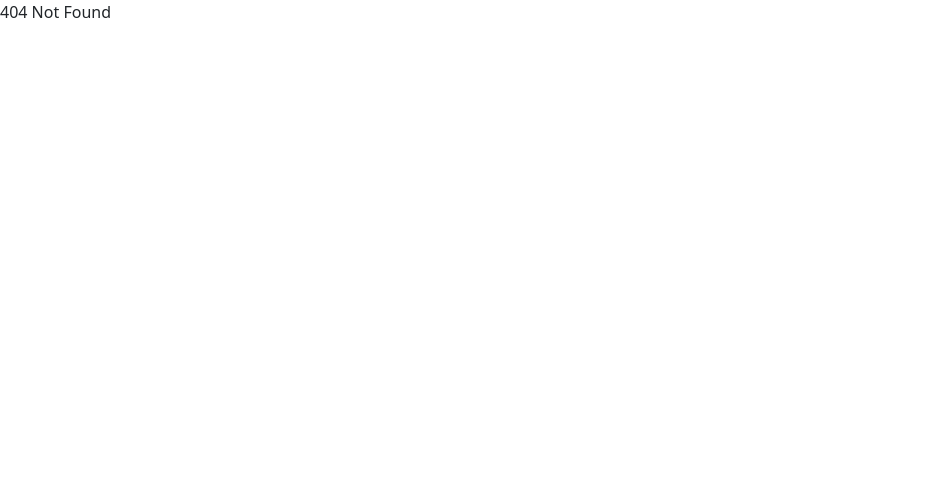
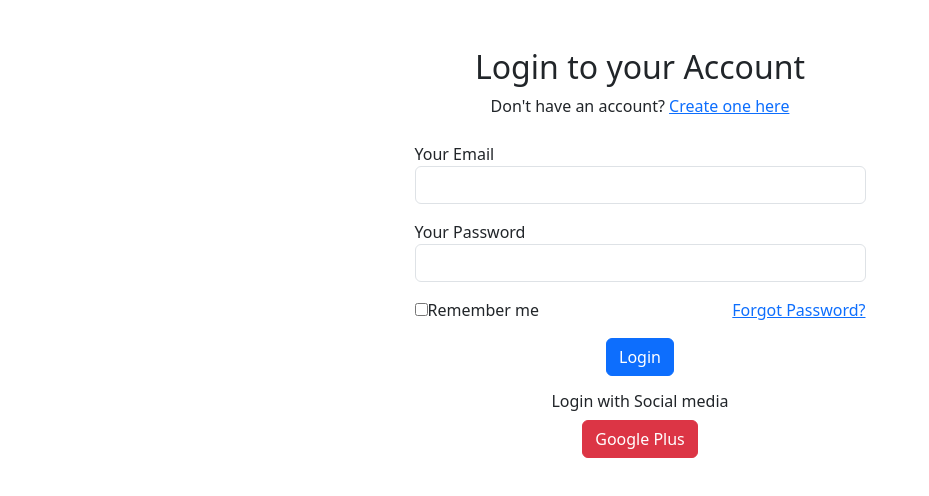
Before and after one commit to BeelzeBub2809/THHEdu, a React (Create React App) app in the folder client/: page /login in a window 1280 px wide. Before the commit this address had no page. Shown: the top 496 px of the page, without its empty margins (0-929 px from the left). Built offline with nearby package versions, Linux system fonts and the light colour scheme.

Commit message:
implement front end login page

```diff
--- a/client/src/App.js
+++ b/client/src/App.js
@@ -1,15 +1,15 @@
 import { BrowserRouter as Router, Routes, Route } from 'react-router-dom';
 import PageNotFound from './app/error/page-not-found';
-import DefaultLayoutAdmin from './app/shared/layouts/admin/default-layout.admin'
-import LandingPage from './app/shared/layouts/common/landingPage';
+import DefaultLayoutManager from './app/shared/layouts/manager/default-layout.manager';
+import AuthRoutes from './app/auth/auth.routes'
 function App() {
   return (
     <Router>
       <div className='App'>
         <Routes>
-          <Route path='/' element = {<LandingPage/>} />
-          <Route path='/*' element={<PageNotFound/>} />
-          <Route path = 'manager/*' element = {< DefaultLayoutAdmin/>} />
+          <Route path='/*' element = {<AuthRoutes/>} />
+          <Route path='*' element={<PageNotFound/>} />
+          <Route path = '/manager/*' element = {< DefaultLayoutManager/>} />
         </Routes>
       </div>
     </Router>
--- /dev/null
+++ b/client/src/app/auth/auth.routes.js
@@ -0,0 +1,18 @@
+import { Routes, Route } from 'react-router-dom';
+import LandingPage from '../shared/layouts/common/landingPage';
+import LoginPage from './pages/login/login.page';
+import RegisterPage from './pages/register/register.page';
+import PageNotFound from '../error/page-not-found';
+
+function AuthRoutes(){
+    return (
+        <Routes>
+            <Route path="/" element={<LandingPage/>} />
+            <Route path="/login" element={<LoginPage/>} />
+            <Route path="/register" element={<RegisterPage/>} />
+            <Route path="/*" element={<PageNotFound />} />
+        </Routes>
+    )
+}
+
+export default AuthRoutes;
--- /dev/null
+++ b/client/src/app/auth/pages/login/login.page.jsx
@@ -0,0 +1,52 @@
+import React from "react";
+import {link} from '../../../core/constants/link';
+
+export default function LoginPage() {
+    return (
+        <div className="container page-wrapper">
+            <div className="account-form row justify-content-center">
+                <div className="col-md-6 col-lg-5">
+                    <div className="account-head text-center mb-4">
+                        <a href="#"><img src="" /></a>
+                    </div>
+                    <div className="account-form-inner">
+                        <div className="account-container">
+                            <div className="heading-bx left text-center mb-4">
+                                <h2 className="title-head">Login to your <span>Account</span></h2>
+                                <p>Don't have an account? <a href = {link.register} >Create one here</a></p>
+                            </div>
+                            <form className="contact-bx" action="login" method="post">
+                                <div className="form-group mb-3">
+                                    <label>Your Email</label>
+                                    <input name="email" type="text" required="" className="form-control" />
+                                </div>
+                                <div className="form-group mb-3">
+                                    <label>Your Password</label>
+                                    <input name="password" type="password" className="form-control" required="" />
+                                </div>
+                                <div className="form-group form-forget d-flex justify-content-between mb-3">
+                                    <div className="">
+                                        <input type="checkbox" className="" id="isRemember" name="remember" />
+                                        <label className="custom-control-label" htmlFor="isRemember">Remember me</label>
+                                    </div>
+                                    <a href="forget-password.jsp">Forgot Password?</a>
+                                </div>
+                                <div id="err" className="text-danger mb-3" style = {{display:"none"}}>error</div>
+                                <div className="form-group text-center mb-3">
+                                    <button name="submit" type="submit" value="Submit" className="btn btn-primary btn-block ">Login</button>
+                                </div>
+                                <div className="text-center mb-3">
+                                    <h6>Login with Social media</h6>
+                                    <div className="d-flex justify-content-center">
+                                        <a className="btn btn-danger  google-plus" href="">
+                                            <i className="fa fa-google-plus mr-2"></i>Google Plus</a>
+                                    </div>
+                                </div>
+                            </form>
+                        </div>
+                    </div>
+                </div>
+            </div>
+        </div>
+    );
+}
--- /dev/null
+++ b/client/src/app/auth/pages/register/register.page.jsx
@@ -0,0 +1,9 @@
+import React from "react";
+
+export default function RegisterPage(){
+    return (
+        <>
+            <h1>Register Page</h1>
+        </>
+    )
+}
--- /dev/null
+++ b/client/src/app/core/constants/api.js
@@ -0,0 +1,3 @@
+export const api = {
+    login: '/auth/login',
+};
--- /dev/null
+++ b/client/src/app/core/constants/link.js
@@ -0,0 +1,6 @@
+export const link = {
+    login: '/login',
+    register: '/register',
+    notPermission: '/not-permission',
+    managerSubjectList: '/manager/subject/list',
+}
--- a/client/src/app/shared/layouts/manager/default-layout.manager.js
+++ b/client/src/app/shared/layouts/manager/default-layout.manager.js
@@ -14,7 +14,7 @@ function DefaultLayoutManager(){
             <div>
                 <Header/>
                     <Routes>
-                        <Route path="/subject/" element={<SubjectRoutes/>} />
+                        <Route path="/subject/*" element={<SubjectRoutes/>} />
                         <Route path="/*" element={<PageNotFound/>} />
                     </Routes>
                 <Footer/>
```
